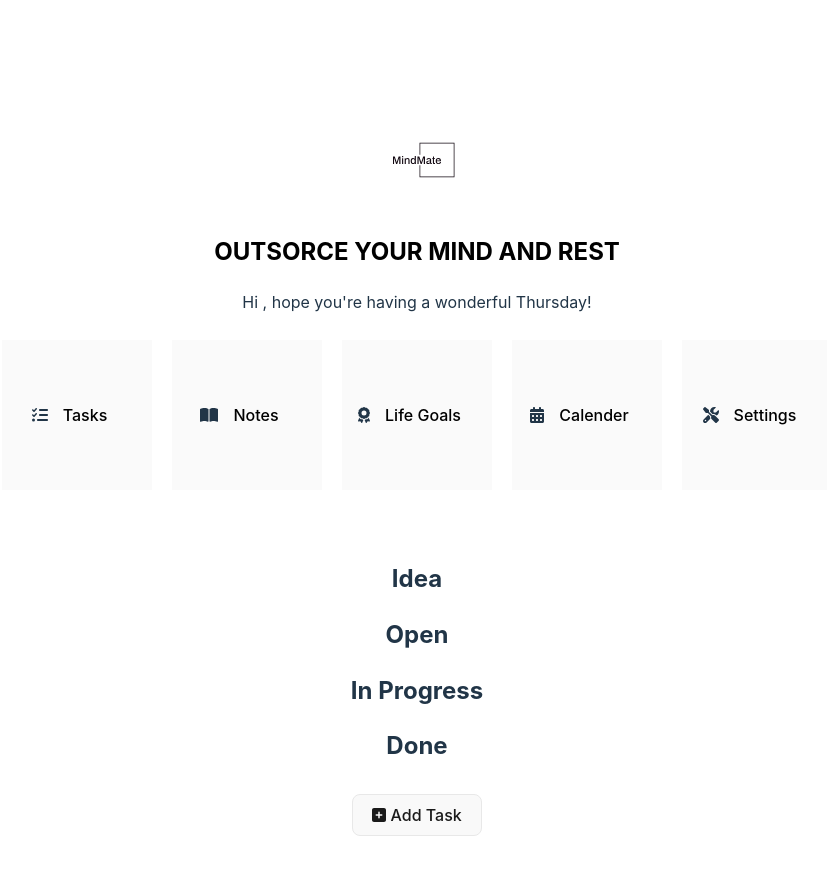
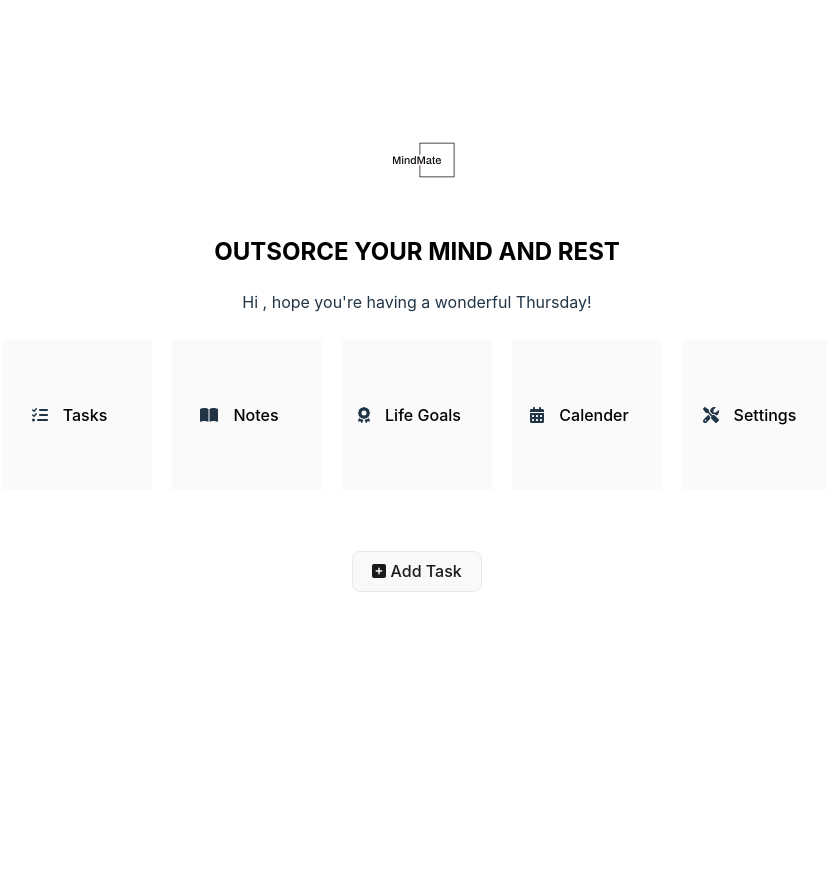
Before and after one commit to Paulalbo/MindMate, a React (Vite) app: page /task-page in a window 1280 px wide. Shown: the top 870 px of the page, without its empty margins (230-1057 px from the left). After the commit the page ends 800 px from the top, so only its background shows below. Built offline with nearby package versions, Linux system fonts and the light colour scheme.

Commit message:
Fix task status heading render

```diff
--- a/src/component/TaskList/TaskList.tsx
+++ b/src/component/TaskList/TaskList.tsx
@@ -122,7 +122,8 @@ const TaskList = () => {
       )}
       {statusOptions.map((status) => (
         <div key={status} className={`tasklist--${status.toLowerCase()}`}>
-          <h2>{status}</h2>
+          {tasks.filter((task: { status: string }) => task.status === status)
+            .length > 0 && <h2>{status}</h2>}
           {tasks &&
             tasks
               .filter((task: { status: string }) => task.status === status)
```
